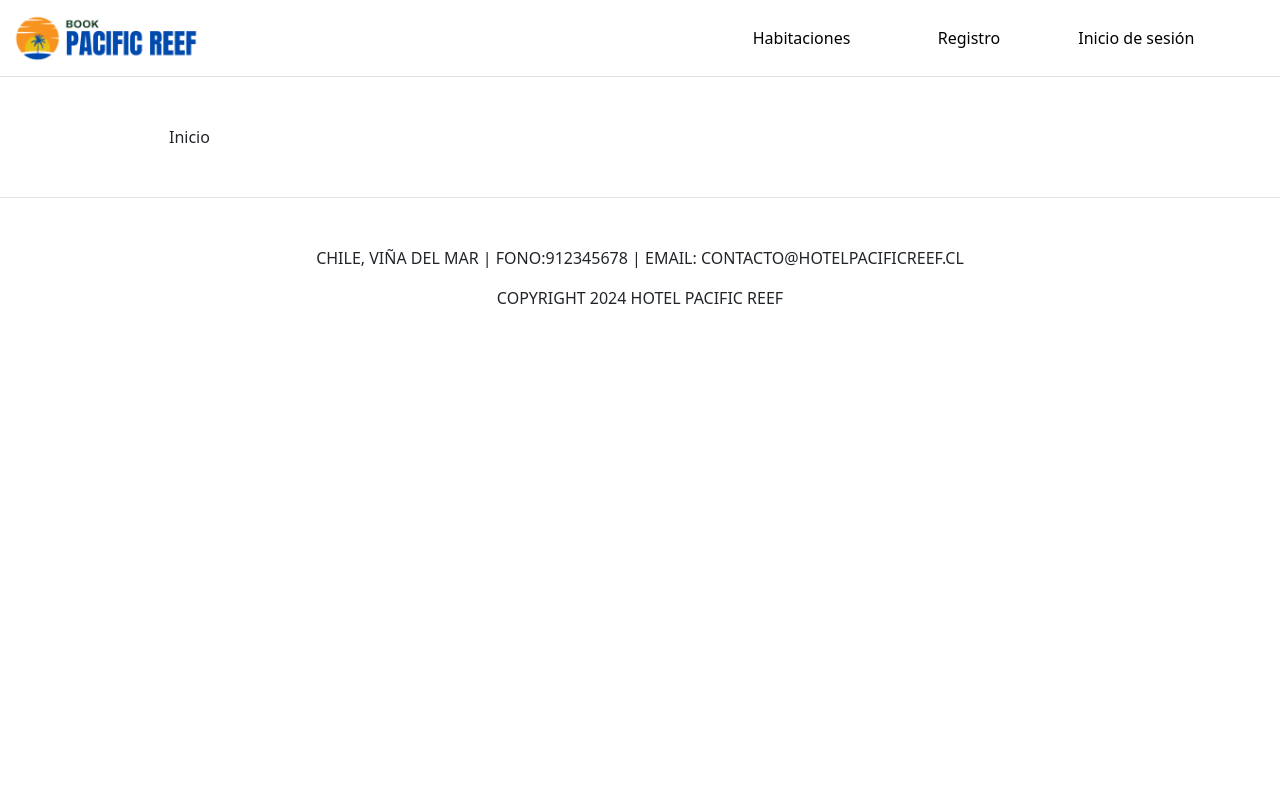
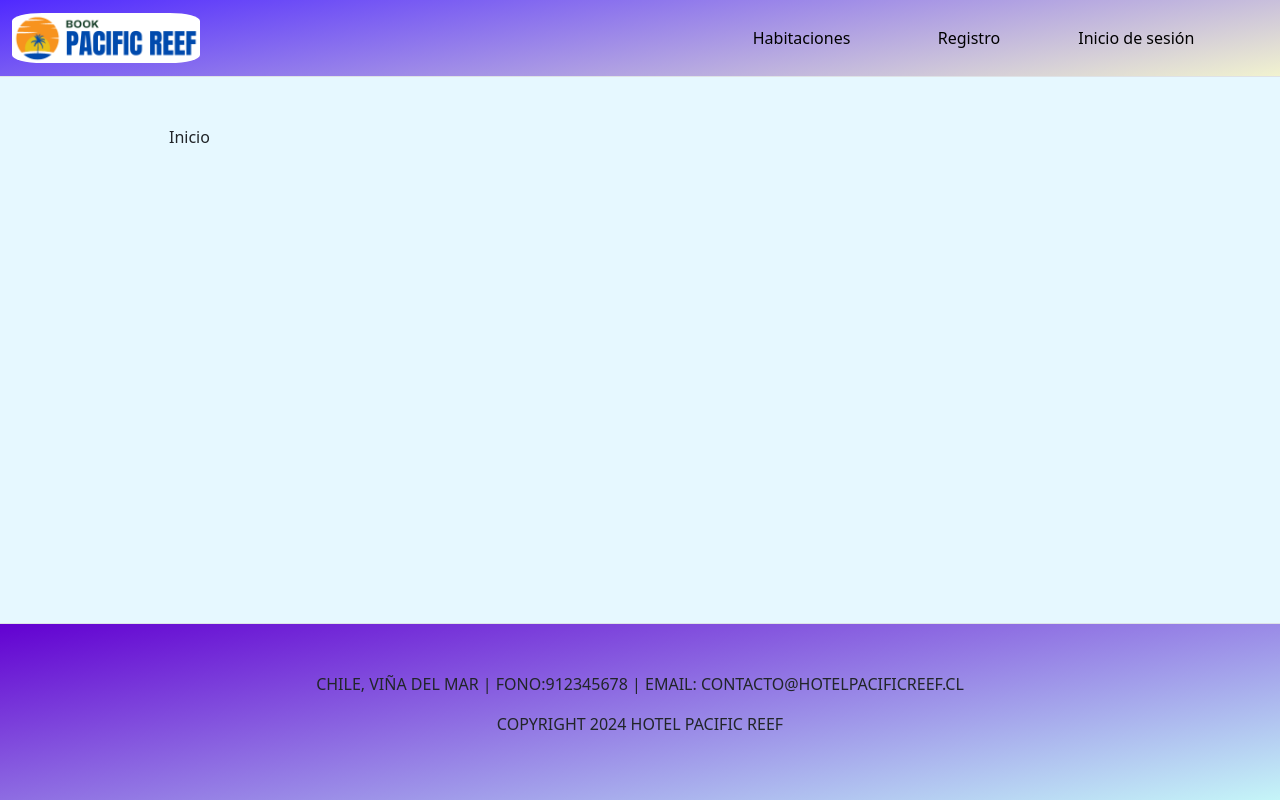
Before and after one commit to alvarocberna/ProjectPacificReef, a Django app: page / in a window 1280 px wide. Run offline with Django 5.2, Linux system fonts and the light colour scheme; some libraries are stand-ins or nearby versions.

Commit message:
cambios en los style
creacion de header para dar orden, footer posicion abajo, cambio de colores.

```diff
--- a/core/templates/base.html
+++ b/core/templates/base.html
@@ -9,13 +9,14 @@
     <title>{% block title %} {% endblock %} </title>
 </head>
 
-<body>
+<body style="height: 100%; background-color: rgb(230, 248, 255);">
+    <header style="background: linear-gradient(170deg, rgb(80, 41, 255), rgb(242, 243, 207))">
         <!-- Barra de navegaciónn -->
         <nav class="navbar navbar-expand-lg w-100 border-bottom">
             <div class="container-fluid">
                 <!-- Logo  -->
                 <a class="navbar-brand" href="/">
-                <img src="{% static 'imgs/logo.png' %}" style="height: 50px" />
+                    <img src="{% static 'imgs/logo.png' %}" style="height: 50px; border-radius: 16%;"  />
                 </a>
                 <!-- Boton para abrir y cerrar barra de navegación  -->
                 <button class="navbar-toggler" type="button" data-bs-toggle="collapse"
@@ -46,10 +47,11 @@
                 </div>
             </div>
         </nav>
+    </header>
 
     {% block content %} {% endblock %}
 
-    <footer class="py-5 mt-5 border-top">
+    <footer class="py-5 mt-5 border-top" style="background: linear-gradient(170deg, rgb(98, 1, 209), rgb(197, 245, 248)); position: fixed; bottom: 0; left: 0; width: 100%;">
         <p id="" class="text-center text-body-secondary">CHILE, VIÑA DEL MAR | FONO:912345678 | EMAIL:
             CONTACTO@HOTELPACIFICREEF.CL</p>
         <p id="" class="text-center text-body-secondary">COPYRIGHT 2024 HOTEL PACIFIC REEF</p>
```
Lines whose indentation alone changed are shown as unchanged.
